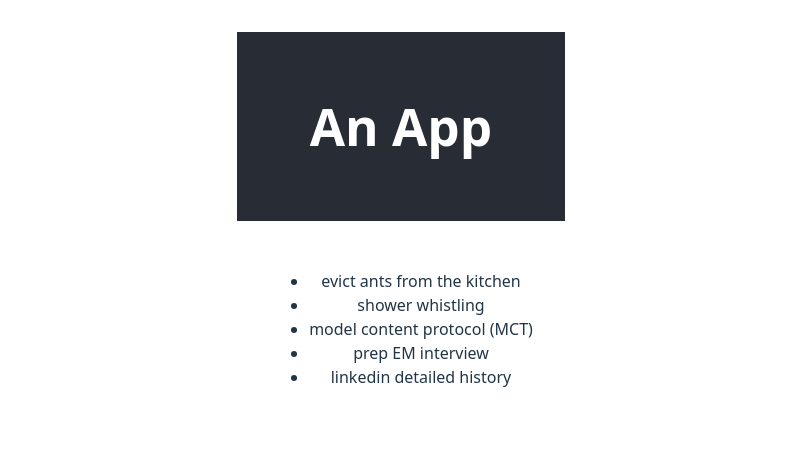
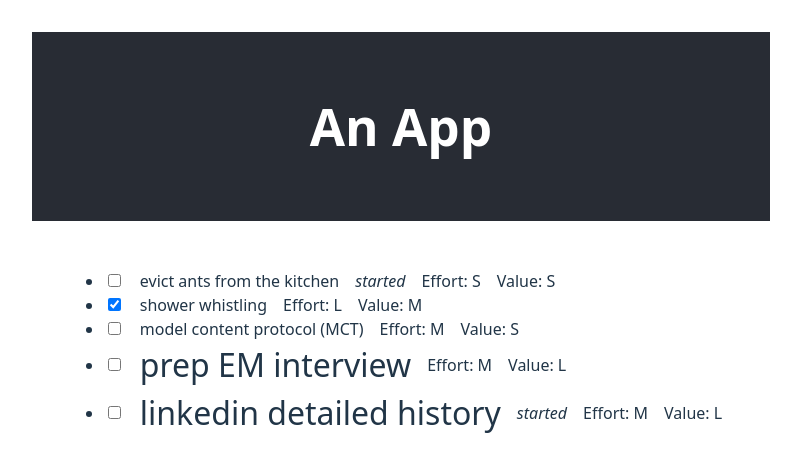
Before and after one commit to ecoologic/tudu, a React (Vite) app: page / in a window 1280 px wide. Shown: the top 472 px of the page, without its empty margins (239-1040 px from the left). Built offline with nearby package versions, Linux system fonts and the light colour scheme.

Commit message:
Todo list amended

```diff
--- a/src/MainPage.tsx
+++ b/src/MainPage.tsx
@@ -1,6 +1,6 @@
-import { FC } from "react";
+import { FC, useState } from "react";
 
-type TaskStatus = "pending" | "progressing" | "completed";
+type TaskStatus = "todo" | "started" | "done";
 type TShirt = "XS" | "S" | "M" | "L" | "XL";
 
 interface Task {
@@ -24,7 +24,7 @@ const tasks: Task[] = [
     description: "",
     effort: "S",
     position: 0,
-    status: "pending",
+    status: "started",
     value: "S",
     is_blocked: false,
     created_at: new Date().toISOString(),
@@ -37,7 +37,7 @@ const tasks: Task[] = [
     description: "",
     effort: "L",
     position: 1,
-    status: "pending",
+    status: "done",
     value: "M",
     is_blocked: false,
     created_at: new Date().toISOString(),
@@ -50,7 +50,7 @@ const tasks: Task[] = [
     description: "",
     effort: "M",
     position: 2,
-    status: "pending",
+    status: "todo",
     value: "S",
     is_blocked: false,
     created_at: new Date().toISOString(),
@@ -63,7 +63,7 @@ const tasks: Task[] = [
     description: "",
     effort: "M",
     position: 3,
-    status: "pending",
+    status: "todo",
     value: "L",
     is_blocked: false,
     created_at: new Date().toISOString(),
@@ -76,7 +76,7 @@ const tasks: Task[] = [
     description: "",
     effort: "M",
     position: 4,
-    status: "pending",
+    status: "started",
     value: "L",
     is_blocked: false,
     created_at: new Date().toISOString(),
@@ -85,11 +85,32 @@ const tasks: Task[] = [
   },
 ];
 
+const sortedTasks = [...tasks].sort((a, b) => a.position - b.position);
+
+const fontSizeFor = (value: TShirt) => {
+  return value === "L" || value === "XL" ? "2rem" : "inherit";
+};
+
 export const MainPage: FC = () => {
   return (
     <ul>
-      {tasks.map((task) => (
-        <li key={task.uuid}>{task.title}</li>
+      {sortedTasks.map((task) => (
+        <li key={task.uuid}>
+          <div style={{ display: "flex", gap: "1rem", alignItems: "center" }}>
+            <input type="checkbox" checked={task.status === "done"} readOnly />
+            <span style={{ fontSize: fontSizeFor(task.value) }}>
+              {task.title}
+            </span>
+            {task.status === "started" && (
+              <span>
+                <i>{task.status}</i>
+              </span>
+            )}
+            <span>Effort: {task.effort}</span>
+            <span>Value: {task.value}</span>
+            <span>{task.tags.join(", ")}</span>
+          </div>
+        </li>
       ))}
     </ul>
   );
```
